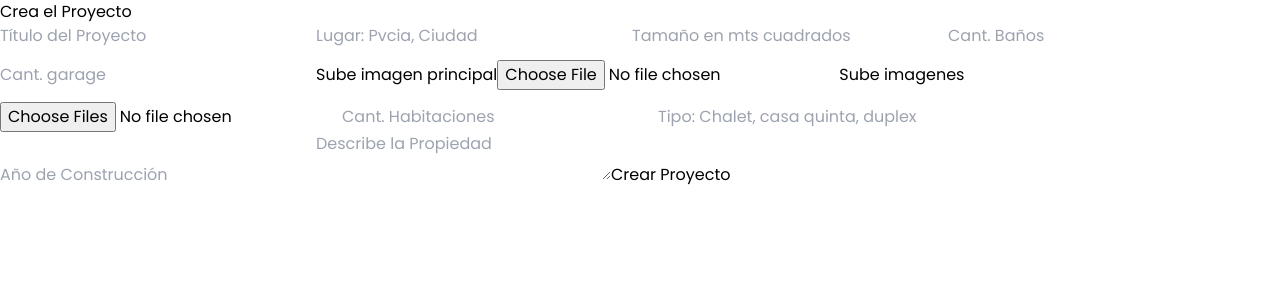
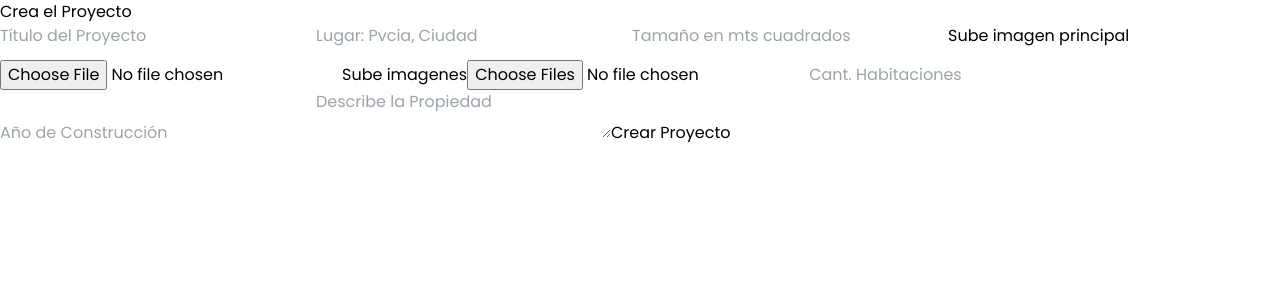
Before and after one commit to 4Bprogramming/BajdaNextJs, a Next.js app: page /admin in a window 1280 px wide. Shown: the top 300 px of the page. Built offline with nearby package versions, Linux system fonts and the light colour scheme.

Commit message:
remove project's 3 fields by Bajda

```diff
--- a/src/Components/Forms/createProjectForm.jsx
+++ b/src/Components/Forms/createProjectForm.jsx
@@ -111,25 +111,6 @@ const CreateProjectForm = () => {
           className="border rounded  focus:outline-custom-green py-1 pl-1 h-10 mt-1"
           required
         />
-        <input
-          type="number"
-          name="bathrooms"
-          value={formData.bathrooms}
-          onChange={handleChange}
-          placeholder="Cant. Baños"
-          className="border rounded  focus:outline-custom-green py-1 pl-1 h-10 mt-1"
-          required
-        />
-
-        <input
-          type="number"
-          name="garage"
-          value={formData.garage}
-          onChange={handleChange}
-          placeholder="Cant. garage"
-          className="border rounded  focus:outline-custom-green py-1 pl-1 h-10 mt-1"
-          required
-        />
         <label htmlFor="image" className="block text-gray-700 mt-2">
           Sube imagen principal
         </label>
@@ -161,15 +142,6 @@ const CreateProjectForm = () => {
           value={formData.rooms}
           onChange={handleChange}
           placeholder="Cant. Habitaciones"
-          className="border rounded  focus:outline-custom-green py-1 pl-1 h-10 mt-1"
-          required
-        />
-        <input
-          type="text"
-          name="type"
-          value={formData.type}
-          onChange={handleChange}
-          placeholder="Tipo: Chalet, casa quinta, duplex"
           className="border rounded  focus:outline-custom-green py-1 pl-1 h-10 mt-1"
           required
         />
--- a/src/app/api/projects/[id]/route.js
+++ b/src/app/api/projects/[id]/route.js
@@ -36,12 +36,8 @@ export async function PUT(req, { params }) {
       if (body.place !== undefined) updateData.place = body.place;
       if (body.title !== undefined) updateData.title = body.title;
       if (body.area !== undefined) updateData.area = +body.area;
-      if (body.bathrooms !== undefined) updateData.bathrooms = +body.bathrooms;
-      if (body.description !== undefined)
-        updateData.description = body.description;
-      if (body.garage !== undefined) updateData.garage = +body.garage;
+      if (body.description !== undefined)updateData.description = body.description;
       if (body.rooms !== undefined) updateData.rooms = +body.rooms;
-      if (body.type !== undefined) updateData.type = body.type;
       if (body.year !== undefined) updateData.year = +body.year;
 
       // Manejo de imágenes si están presentes en el body
--- a/src/app/api/projects/route.js
+++ b/src/app/api/projects/route.js
@@ -37,11 +37,8 @@ export async function POST(request) {
           create: imageObjects
         },
         area: +body.area,
-        bathrooms: +body.bathrooms,
         description: body.description,
-        garage: +body.garage,
         rooms: +body.rooms,
-        type: body.type,
         year: +body.year
       },
       include: {
```
Also changed, not shown: src/Components/Forms/editProyectForm.jsx (+1 -36 lines), src/Components/ProjectComponent/Project.jsx (+0 -10 lines), 1 other file (tests, documents, lock files or other folders).
